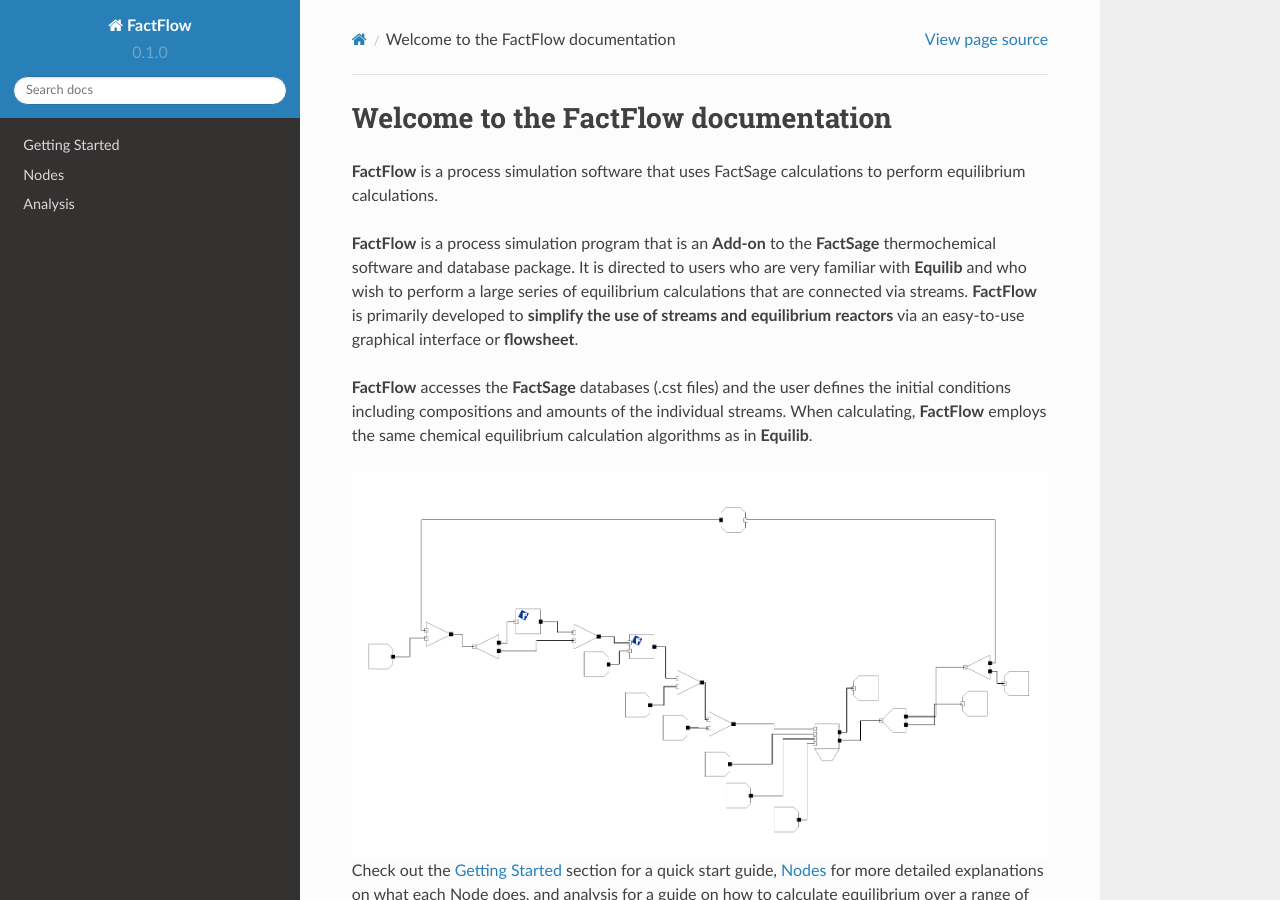
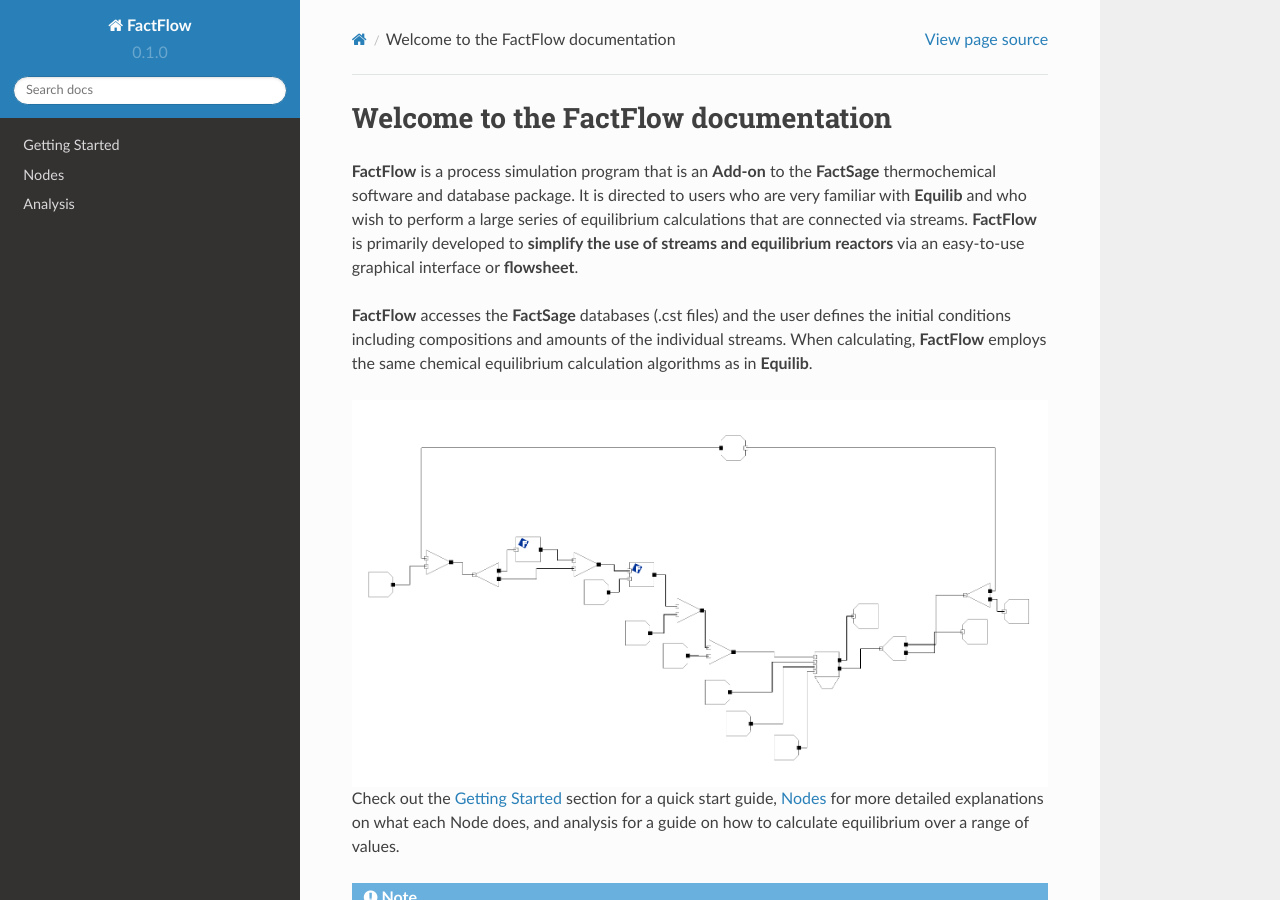
Before and after one commit to docs-user/factflow-docs, a Sphinx documentation site: the page built from docs/source/index.rst, in a window 1280 px wide and 900 px high. Built offline with Sphinx 7.4.7 and the Read the Docs theme 2.0.0, drawn with Linux system fonts in a browser that asks for light colours; pages that are not in the unit, such as notebooks, are missing from menus.

Commit message:
Update index.rst

```diff
--- a/docs/source/index.rst
+++ b/docs/source/index.rst
@@ -1,7 +1,5 @@
 Welcome to the FactFlow documentation
 ===================================
-
-**FactFlow** is a process simulation software that uses FactSage calculations to perform equilibrium calculations.
 
 **FactFlow** is a process simulation program that is an **Add-on** to the **FactSage** thermochemical software and database package. It is directed to users who are very familiar with **Equilib** and who wish to perform a large series of equilibrium calculations that are connected via streams. **FactFlow** is primarily developed to **simplify the use of streams and equilibrium reactors** via an easy-to-use graphical interface or **flowsheet**.
 
```
